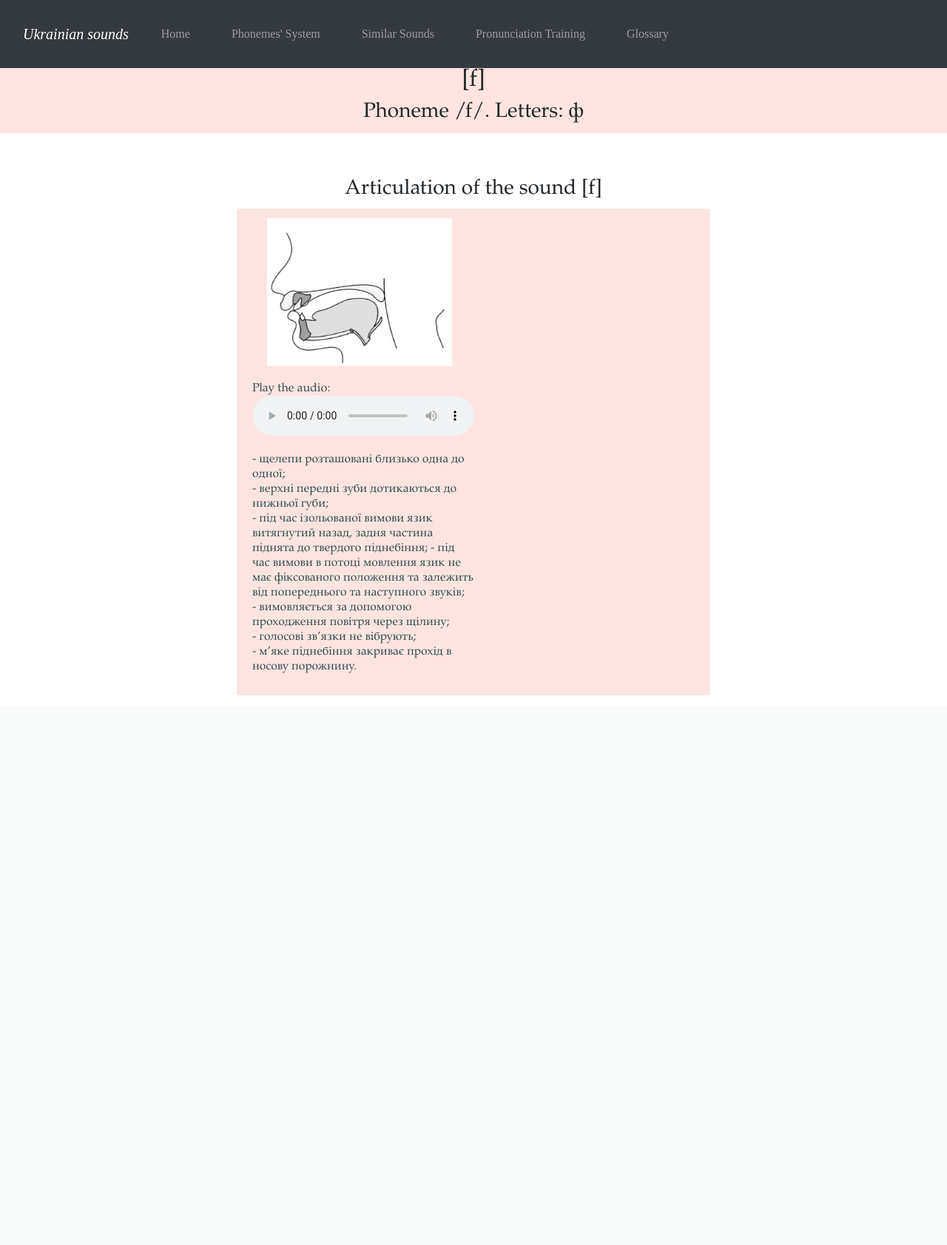
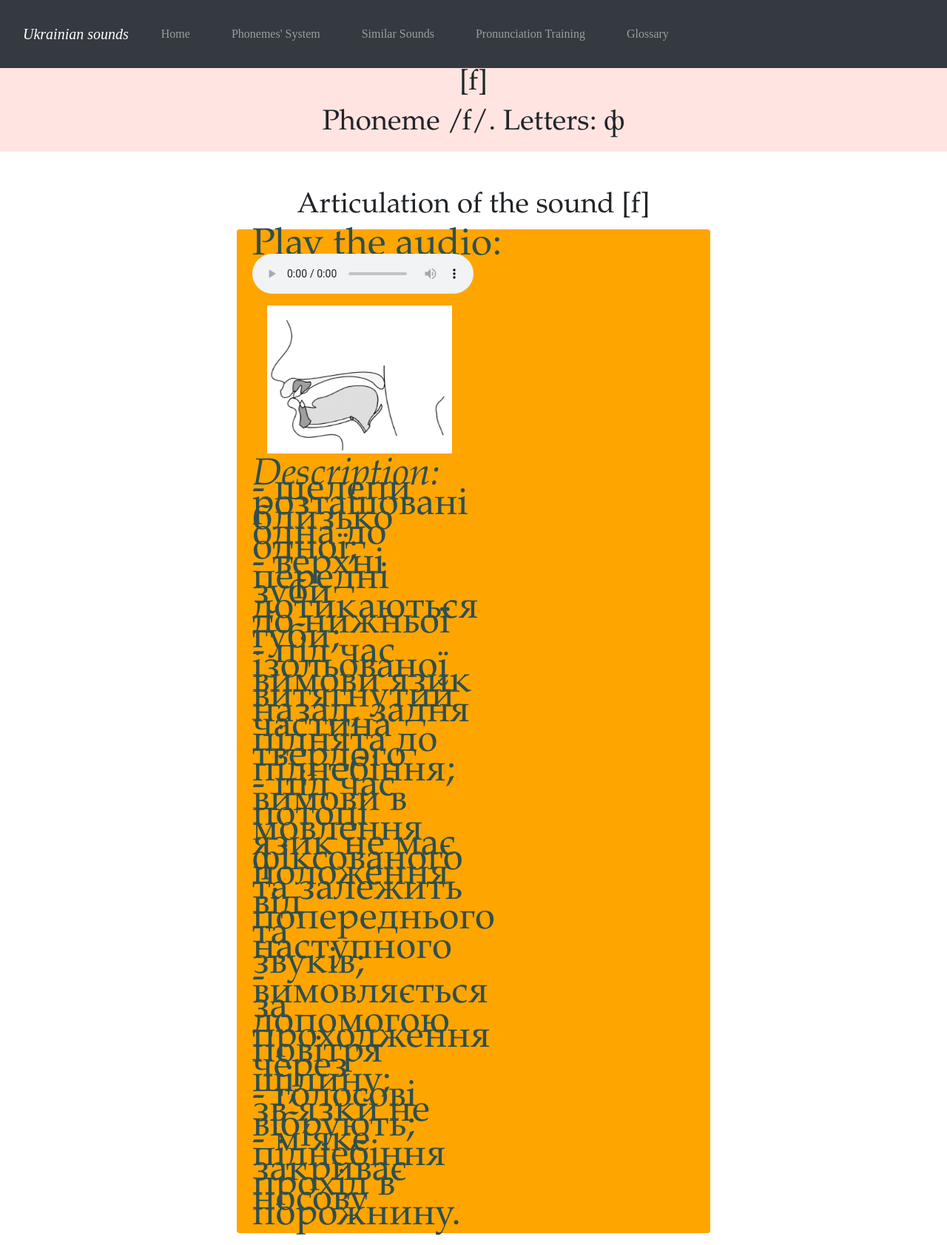
Before and after one commit to Lesia-Chernysh/phonetical-webpage, a Django app: page /sound_f in a window 1280 px wide. Shown: the whole page at 74% size. Before the commit the page ends 940 px from the top, so only its background shows below. Run offline with Django 3.2, Linux system fonts and the light colour scheme; data comes from the database, SQL or seed files in the repository.

Commit message:
making responsive personal sounds pages

```diff
--- a/main/static/main/css/consonants_pattern_.css
+++ b/main/static/main/css/consonants_pattern_.css
@@ -1,36 +1,61 @@
 .header {
-    margin-top: 90px;
+    margin-top: 11vw;
+    padding-bottom: 7vw;
     text-align: center;
     background: #FFE4E1;
     width: 100%;
-    height: 90px;
+    height: 9vw;
 }
-h3{
+
+.header > h2{font-size: 3vw;}
+
+.header > h3{
     text-align: center;
+    font-size: 3vw;
 }
 
 .main_content{
-    margin-top: 60px;
+    margin-top: 4vw;
     width: 50%;
-    height:70%;
     margin-left: auto;
     margin-right: auto;
+    font-size: 4vw;
 }
 
+.main_content > h3 {
+    text-align: center;
+    font-size: 3vw;
+}
+
+.content > li, a {}
+
+a {color: #2F4F4F;}
+
+a:hover, aside ul li:hover {
+    color: #F08080;
+    transform: scale(1.03);
+}
+
+audio {width: 50%;}
 
 .main_content img{
     margin-left: 20px;
     margin-bottom: 20px;
+    width:250px;
+    height:200px;
 }
 
 .main_content p{
     white-space: pre-line;
+    font-size: 1em;
 }
 
 .alert-custom{
   background-color:#FFE4E1;
   color:#2F4F4F;
 }
+
+.alert-custom > p{margin-bottom:0px;}
 /*    position: absolute;
     top: 10px;
     left: 300px;
@@ -40,3 +65,69 @@ h3{
     margin-left: 70px;
     margin-bottom: 20px;
 } */
+
+@media screen and (max-width:600px) {
+    .header {margin-top: 55px;}
+
+    .main_content{
+        width: 90%;
+    }
+
+    .main_content > h3 {
+        text-align: center;
+        font-size: 5vw;
+    }
+
+    .alert-custom{
+    }
+
+    audio {width: 80%;}
+
+    .examples {float: left;}
+
+    .description {
+    }
+}
+
+
+@media screen and (min-width:601px) {
+    .header {margin-top: 50px;}
+
+    .alert-custom{
+      background-color: blue;
+    }
+}
+
+@media screen and (min-width:768px) {
+    .header {margin-top: 110px;}
+
+    .alert-custom{
+      background-color: pink;
+    }
+}
+
+@media screen and (min-width:980px) {
+    .header {margin-top: 90px;}
+    .alert-custom{
+      background-color: green;
+    }
+}
+
+@media screen and (min-width:1200px) {
+    .header {margin-top: 90px;}
+    .content {display:none}
+    .alert-custom{
+      background-color: orange;
+    }
+
+    audio {width: 50%;}
+
+    .examples {
+        float: right;
+        width: 40%;
+    }
+
+    .description {
+            width: 50%;
+    }
+}
--- a/main/static/main/css/tables_css_.css
+++ b/main/static/main/css/tables_css_.css
@@ -2,7 +2,7 @@
   height: 100%; width: 10%; overflow-x: hidden; padding-top: 120px;}
 
 .sidebar > p {padding-left: 10px; margin-bottom:0px; color: #2F4F4F;  font-size: 1.5vw;}
-.sidebar > ul {padding-left:30px; color: #2F4F4F; font-style: italic;  font-size: 1vw;}
+.sidebar > ul {padding-left: 30px; color: #2F4F4F; font-style: italic;  font-size: 1vw;}
 
 h4 {
     text-align: center;
--- a/main/templates/main/pattern_for_consonants.html
+++ b/main/templates/main/pattern_for_consonants.html
@@ -10,34 +10,53 @@
     </div>
 
     <div class="main_content">
+        <div class="content">
+            <h5>Content</h5>
+            {% for el in information%}
+            <a href="#sound1">{{el.sound}}</a>
+            {%endfor%}
+            <ul>
+                <li><a href="#examples">In other languages</a></li>
+                <li><a href="#examples">Pertinent letter/s</a></li>
+                <li><a href="#description">Description of articulation</a></li>
+            </ul>
+            {% for el in information2%}
+            <a href="#sound2">{{el.sound}}</a>
+            {%endfor%}
+            <ul>
+                <li><a href="#examples2">In other languages</a></li>
+                <li><a href="#examples2">Pertinent letter/s</a></li>
+                <li><a href="#description2">Description of articulation</a></li>
+            </ul>
+        </div>
         {% for el in information%}
-        <h3>Articulation of the sound {{el.sound}}</h3>
+        <h3 id="sound1">Articulation of the sound {{el.sound}}</h3>
             <div class="alert alert-custom  fade in alert-dismissable show mt-2">
-                <img src={{el.image.url}} alt="Звук" style="width:250px;height:200px;">
-                <p style=" float: right; width: 40%;">{% block examples %}{% endblock %}</p>
                 <figure><figcaption>Play the audio:</figcaption>
                     <audio controls src={{el.audio.url}}>
                     Your browser does not support the <code>audio</code> element.
                     </audio>
                 </figure>
-
-                <p style="width: 50%;">{{el.description}}</p>
+                <img src={{el.image.url}} alt="Звук">
+                <p class="examples" id="examples">{% block examples %}{% endblock %}</p>
+                <p><i>Description:</i></p>
+                <p class = "description" id="description">{{el.description}}</p>
             </div>
         {%endfor%}
         {% for el in information2%}
-        <h3>Articulation of the sound {{el.sound}}</h3>
+        <h3 id="sound2">Articulation of the sound {{el.sound}}</h3>
             <div class="alert alert-custom  fade in alert-dismissable show mt-2">
-                <img src={{el.image.url}} alt="Звук" style="width:250px;height:200px;">
-                <p style=" float: right; width: 40%;">{% block examples2 %}{% endblock %}</p>
                 <figure><figcaption>Play the audio:</figcaption>
                     <audio controls src={{el.audio.url}}>
                     Your browser does not support the <code>audio</code> element.
                     </audio>
                 </figure>
-                <p style="width: 50%;">{{el.description}}</p>
+                <img src={{el.image.url}} alt="Звук">
+                <p class="examples" id="examples2">{% block examples2 %}{% endblock %}</p>
+                <p><i>Description:</i></p>
+                <p class = "description" id="description2">{{el.description}}</p>
             </div>
         {%endfor%}
     </div>
-
 </main>
 {% endblock %}
```
Also changed, not shown: main/static/main/css/vowels_pattern_css.css (+93 -5 lines), main/templates/main/pattern_for_vowels.html (+12 -4 lines).
